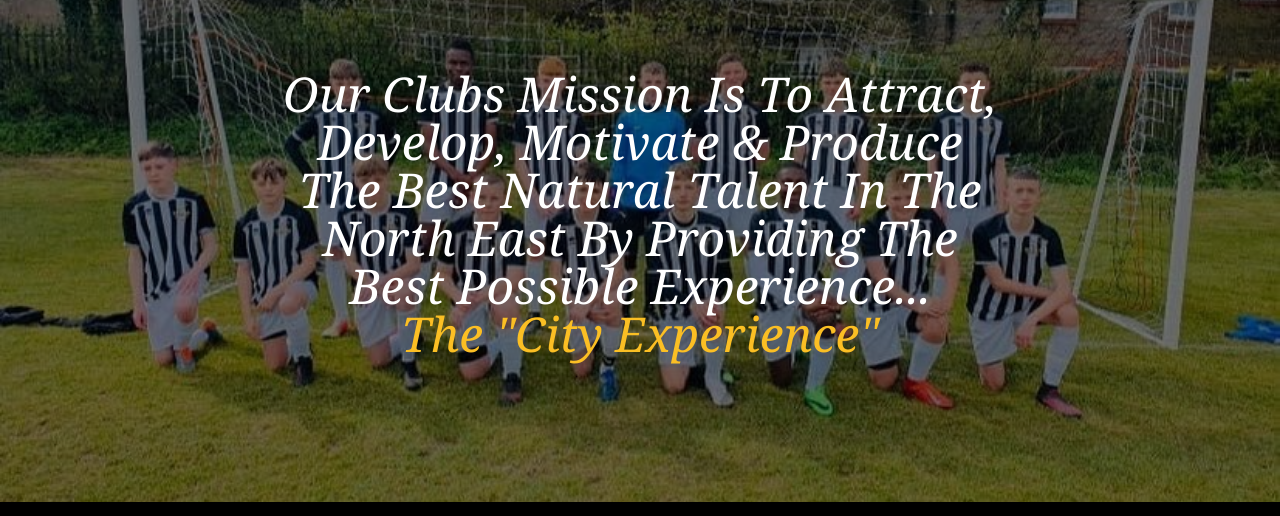
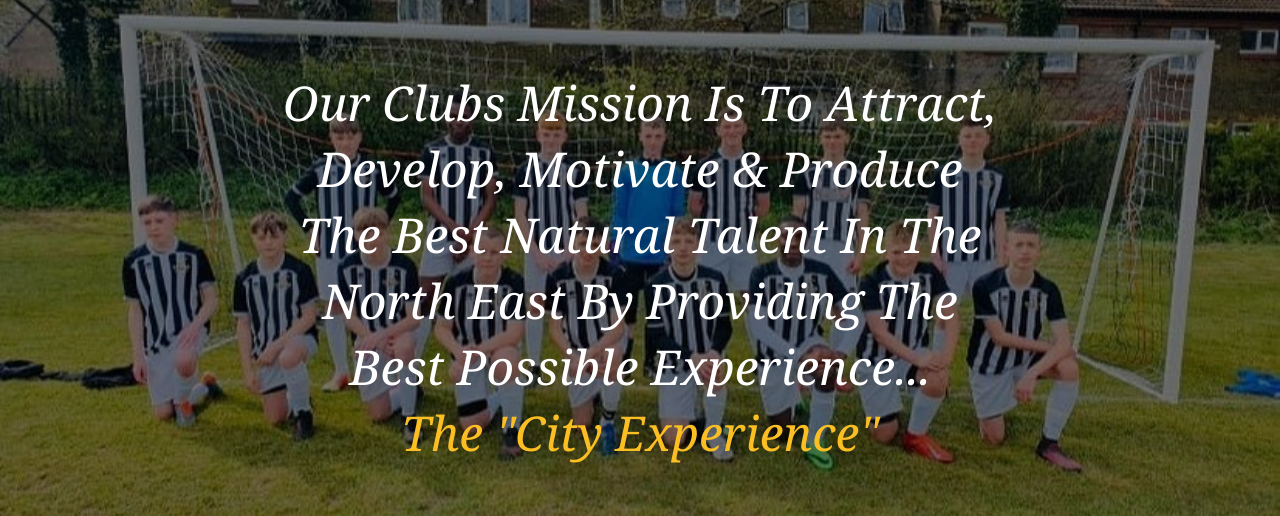
Before and after one commit to Mann-o/newcastle-city-juniors, a Nuxt app: page / in a window 1280 px wide. Shown: the part 202-718 px from the top of the page. Built offline with nearby package versions, Linux system fonts and the light colour scheme.

Commit message:
add some line height to text on home hero on larger screens

```diff
--- a/components/home/HomeHero.vue
+++ b/components/home/HomeHero.vue
@@ -1,7 +1,7 @@
 <template>
   <div class="home-hero flex justify-center items-center bg-center bg-cover">
     <div class="text-white bg-black bg-opacity-50 flex justify-center items-center font-serif italic h-full w-full px-4 py-8 lg:py-36">
-      <div class="text-2xl text-center lg:text-5xl lg:w-7/12">
+      <div class="text-2xl text-center lg:text-5xl lg:w-7/12 lg:leading-snug">
         <p>Our Clubs Mission Is To Attract, Develop, Motivate &amp; Produce The Best Natural Talent In The North East By Providing The Best Possible Experience...</p>
         <p class="text-gold">
           The "City Experience"
```
